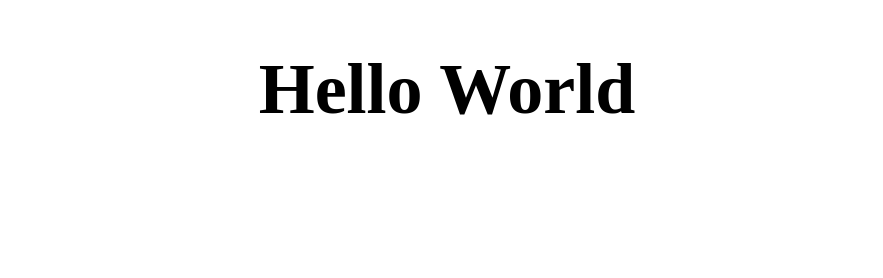
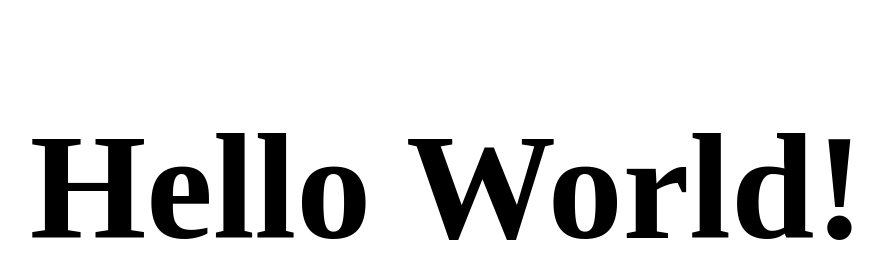
Before and after one commit to emildost/emildost.github.io, a plain HTML site: page index.html in a window 1280 px wide. Shown: the whole page, without its empty margins (193-1076 px from the left). Drawn offline with Linux system fonts and the light colour scheme.

Commit message:
Update index.html

```diff
--- a/index.html
+++ b/index.html
@@ -1,15 +1,15 @@
 <!DOCTYPE html>
 <html>
 <head>
-	<title>Hello World</title>
+	<title>Hello World!</title>
 	<style>
 		h1 {
 			text-align: center;
-			font-size: 72px;
+			font-size: 150px;
 		}
 	</style>
 </head>
 <body>
-	<h1>Hello World</h1>
+	<h1>Hello World!</h1>
 </body>
 </html>
```
